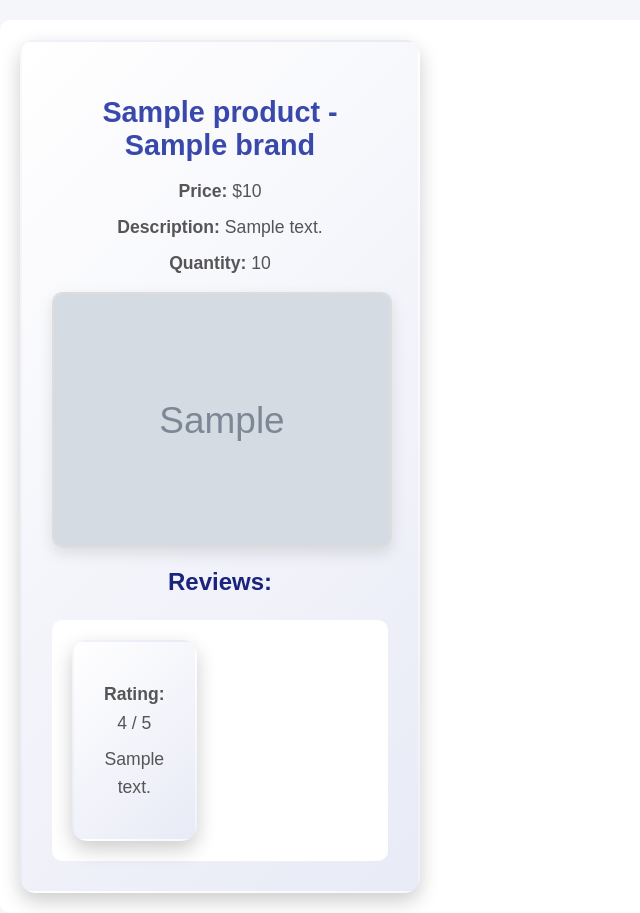
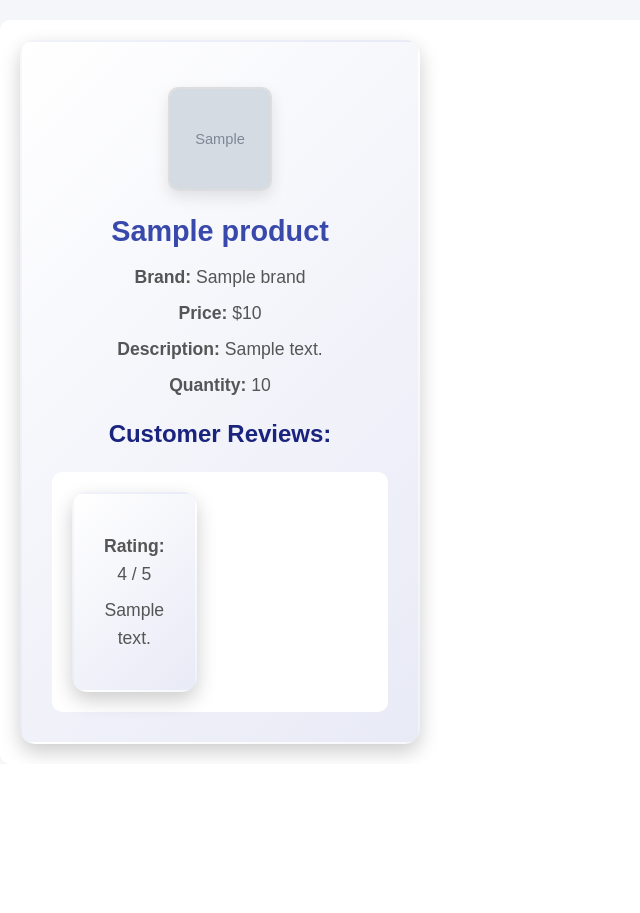
Before and after one commit to sanket-25-03/rest_mobile_sale_project, a Django app: template mobile_project/mobile_sale/templates/mobile_sale/index.html in a window 1280 px wide. Shown: the part 107-1020 px from the top of the page, without its empty margins (0-640 px from the left). After the commit the page ends 866 px from the top, so only its background shows below. Run offline with Django 3.2, Linux system fonts and the light colour scheme; the template is opened without the code that fills it: most values are stand-ins (such as "Sample title", 1, 10 or a date in 2020); grey boxes marked "Sample" are stand-in pictures.

Commit message:
product view setup

```diff
--- a/mobile_project/mobile_sale/static/css/styles.css
+++ b/mobile_project/mobile_sale/static/css/styles.css
@@ -68,7 +68,8 @@ img {
     margin: 15px auto;
     border-radius: 10px;
     max-width: 100%;
-    height: auto;
+    height: 100px;
+    width: 100px;
     border: 2px solid #ddd;
     box-shadow: 0 6px 15px rgba(0, 0, 0, 0.1);
 }
--- a/mobile_project/mobile_sale/templates/mobile_sale/index.html
+++ b/mobile_project/mobile_sale/templates/mobile_sale/index.html
@@ -9,25 +9,34 @@
     </div>
 
     {% if products %}
-        <ul>
-            {% for product in products %}
-                <li>
-                    <h2>{{ product.name }} - {{ product.brand }}</h2>
-                    <p><strong>Price:</strong> ${{ product.price }}</p>
-                    <p><strong>Description:</strong> {{ product.description }}</p>
-                    <p><strong>Quantity:</strong> {{ product.quantity }}</p>
-
+    <ul>
+        {% for product in products %}
+            <li class="product-item">
+                <!-- Product Image and Name -->
+                <div class="product-image">
                     {% if product.prod_image %}
                         <img src="{{ product.prod_image.url }}" alt="{{ product.name }}">
                     {% else %}
                         <p>No image available</p>
                     {% endif %}
+                </div>
+                <div class="product-details">
+                    <h2 class="product-name">{{ product.name }}</h2>
+                    <p class="product-brand"><strong>Brand:</strong> {{ product.brand }}</p>
+                    <p class="product-price"><strong>Price:</strong> ${{ product.price }}</p>
+                    <p class="product-description"><strong>Description:</strong> {{ product.description }}</p>
+                    <p class="product-quantity"><strong>Quantity:</strong> {{ product.quantity }}</p>
+                </div>
 
-                    <h3>Reviews:</h3>
+                <!-- Reviews Section -->
+                <div class="product-reviews">
+                    <h3>Customer Reviews:</h3>
                     {% include 'partials/reviews.html' with reviews=product.reviews.all %}
-                </li>
-            {% endfor %}
-        </ul>
+                </div>
+            </li>
+        {% endfor %}
+    </ul>
+
     {% else %}
         <p class="no-data">No products available</p>
     {% endif %}
```
Also changed, not shown: mobile_project/db.sqlite3, mobile_project/mobile_sale/media/products/itachi.jpg (added).
